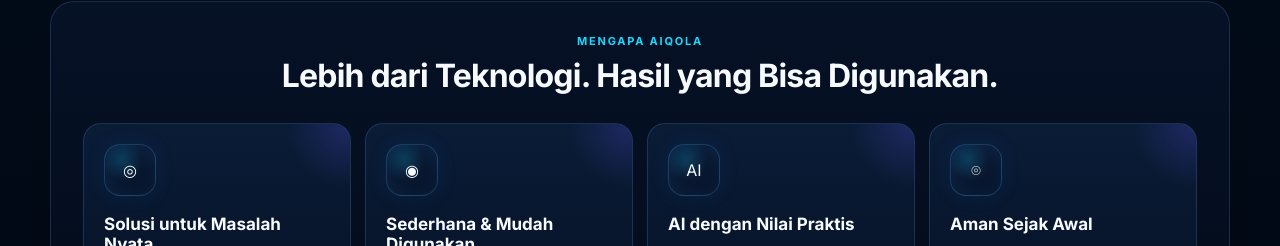
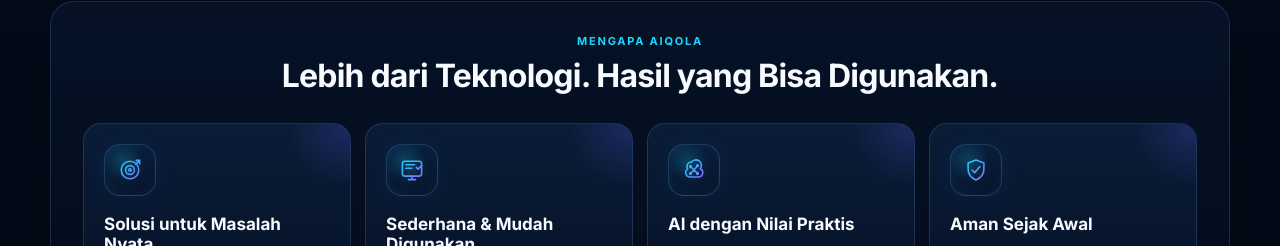
Before and after one commit to aiqolagit/aiqola-website, a plain HTML site: page index.html in a window 1280 px wide. Shown: the part 2431-2677 px from the top of the page. Drawn offline with Linux system fonts and the light colour scheme.

Commit message:
Add files via upload

```diff
--- a/index.html
+++ b/index.html
@@ -1,3 +1,4 @@
+<!-- AIQOLA Homepage v1.2 — Unified Modern Icon System -->
 <!DOCTYPE html>
 <html lang="id">
 <head>
@@ -582,10 +583,10 @@
         <h2 data-i18n="why_title">Lebih dari Teknologi. Hasil yang Bisa Digunakan.</h2>
       </div>
       <div class="why">
-        <article class="card"><div class="icon">◎</div><h3 data-i18n="why1_title">Solusi untuk Masalah Nyata</h3><p data-i18n="why1_copy">Teknologi dibangun berdasarkan kebutuhan operasional yang benar-benar terjadi.</p></article>
-        <article class="card"><div class="icon">◉</div><h3 data-i18n="why2_title">Sederhana & Mudah Digunakan</h3><p data-i18n="why2_copy">Sistem yang canggih tetap harus mudah dipahami dan digunakan oleh manusia.</p></article>
-        <article class="card"><div class="icon">AI</div><h3 data-i18n="why3_title">AI dengan Nilai Praktis</h3><p data-i18n="why3_copy">AI digunakan ketika benar-benar memberi manfaat: otomatisasi, analisis, dan produktivitas.</p></article>
-        <article class="card"><div class="icon">⌾</div><h3 data-i18n="why4_title">Aman Sejak Awal</h3><p data-i18n="why4_copy">Keamanan, privasi, kontrol akses, dan perlindungan data menjadi bagian dari desain sistem.</p></article>
+        <article class="card"><div class="icon"><svg viewBox="0 0 32 32" aria-hidden="true"><defs><linearGradient id="benefit1" x1="4" y1="4" x2="28" y2="28" gradientUnits="userSpaceOnUse"><stop stop-color="#19D8FF"/><stop offset=".55" stop-color="#4A9BFF"/><stop offset="1" stop-color="#A35CFF"/></linearGradient></defs><circle class="stroke-main" style="stroke:url(#benefit1)" cx="16" cy="16" r="10"/><circle class="stroke-main" style="stroke:url(#benefit1)" cx="16" cy="16" r="5"/><circle class="stroke-main" style="stroke:url(#benefit1)" cx="16" cy="16" r="1.5"/><path class="stroke-main" style="stroke:url(#benefit1)" d="M22.5 9.5 27 5m0 0v4m0-4h-4"/></svg></div><h3 data-i18n="why1_title">Solusi untuk Masalah Nyata</h3><p data-i18n="why1_copy">Teknologi dibangun berdasarkan kebutuhan operasional yang benar-benar terjadi.</p></article>
+        <article class="card"><div class="icon"><svg viewBox="0 0 32 32" aria-hidden="true"><defs><linearGradient id="benefit2" x1="4" y1="4" x2="28" y2="28" gradientUnits="userSpaceOnUse"><stop stop-color="#19D8FF"/><stop offset=".55" stop-color="#4A9BFF"/><stop offset="1" stop-color="#A35CFF"/></linearGradient></defs><rect class="stroke-main" style="stroke:url(#benefit2)" x="5" y="6" width="22" height="17" rx="3"/><path class="stroke-main" style="stroke:url(#benefit2)" d="M9 10h10M9 14h7M12 27h8M16 23v4m5-14 2 2 4-4"/></svg></div><h3 data-i18n="why2_title">Sederhana & Mudah Digunakan</h3><p data-i18n="why2_copy">Sistem yang canggih tetap harus mudah dipahami dan digunakan oleh manusia.</p></article>
+        <article class="card"><div class="icon"><svg viewBox="0 0 32 32" aria-hidden="true"><defs><linearGradient id="benefit3" x1="4" y1="4" x2="28" y2="28" gradientUnits="userSpaceOnUse"><stop stop-color="#19D8FF"/><stop offset=".55" stop-color="#4A9BFF"/><stop offset="1" stop-color="#A35CFF"/></linearGradient></defs><path class="stroke-main" style="stroke:url(#benefit3)" d="M13 7a5 5 0 0 0-5 5c0 1 .3 2 .8 2.8A5 5 0 0 0 11 24h10a5 5 0 0 0 2.2-9.5A5.5 5.5 0 0 0 13 7Z"/><path class="stroke-main" style="stroke:url(#benefit3)" d="M12 12l4 4 4-5m-8 9 4-4 4 4"/><circle class="stroke-main" style="stroke:url(#benefit3)" cx="12" cy="12" r="1"/><circle class="stroke-main" style="stroke:url(#benefit3)" cx="20" cy="11" r="1"/><circle class="stroke-main" style="stroke:url(#benefit3)" cx="12" cy="20" r="1"/><circle class="stroke-main" style="stroke:url(#benefit3)" cx="20" cy="20" r="1"/></svg></div><h3 data-i18n="why3_title">AI dengan Nilai Praktis</h3><p data-i18n="why3_copy">AI digunakan ketika benar-benar memberi manfaat: otomatisasi, analisis, dan produktivitas.</p></article>
+        <article class="card"><div class="icon"><svg viewBox="0 0 32 32" aria-hidden="true"><defs><linearGradient id="benefit4" x1="4" y1="4" x2="28" y2="28" gradientUnits="userSpaceOnUse"><stop stop-color="#19D8FF"/><stop offset=".55" stop-color="#4A9BFF"/><stop offset="1" stop-color="#A35CFF"/></linearGradient></defs><path class="stroke-main" style="stroke:url(#benefit4)" d="M16 4.5 25 8v7c0 6-3.8 10-9 12.5C10.8 25 7 21 7 15V8l9-3.5Z"/><path class="stroke-main" style="stroke:url(#benefit4)" d="m11.5 16 3 3 6-7"/></svg></div><h3 data-i18n="why4_title">Aman Sejak Awal</h3><p data-i18n="why4_copy">Keamanan, privasi, kontrol akses, dan perlindungan data menjadi bagian dari desain sistem.</p></article>
       </div>
     </div>
   </section>
```
Also changed, not shown: README.txt.
